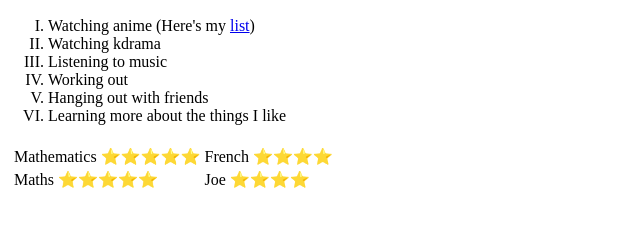
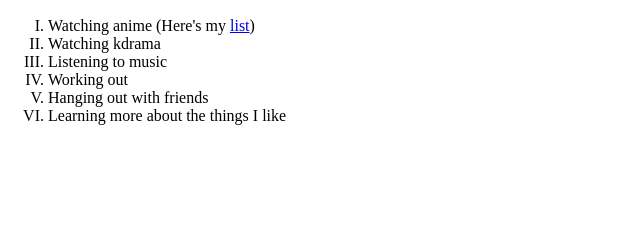
Before and after one commit to Mulcro/cv, a plain HTML site: page hobbies.html in a window 1280 px wide. Shown: the part 50-276 px from the top of the page, without its empty margins (0-640 px from the left). Drawn offline with Linux system fonts and the light colour scheme.

Commit message:
Add files via upload

```diff
--- a/hobbies.html
+++ b/hobbies.html
@@ -15,18 +15,5 @@
         <li>Hanging out with friends</li>
         <li>Learning more about the things I like</li>
       </ol>
-      <table>
-        <td>
-          <table>
-             <tr>
-              <td>Mathematics ⭐⭐⭐⭐⭐</td>
-              <td>French ⭐⭐⭐⭐</td>
-            </tr>
-            <tr>
-              <td>Maths ⭐⭐⭐⭐⭐</td>
-              <td>Joe ⭐⭐⭐⭐</td>
-            </tr>
-          </table>
-      </table>
   </body>
 </html>
```
Also changed, not shown: index.html (+1 -1 lines).
